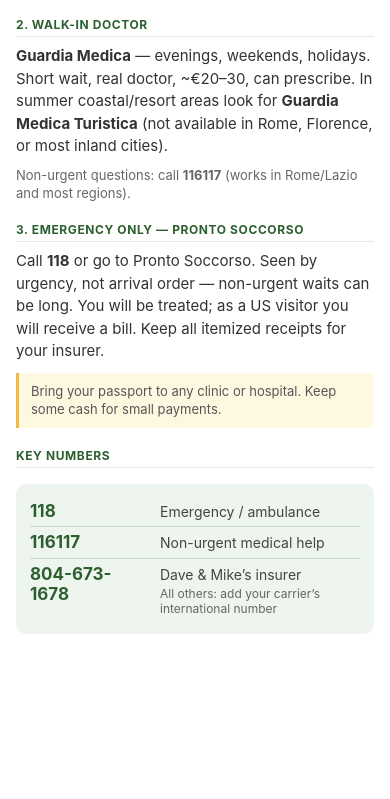
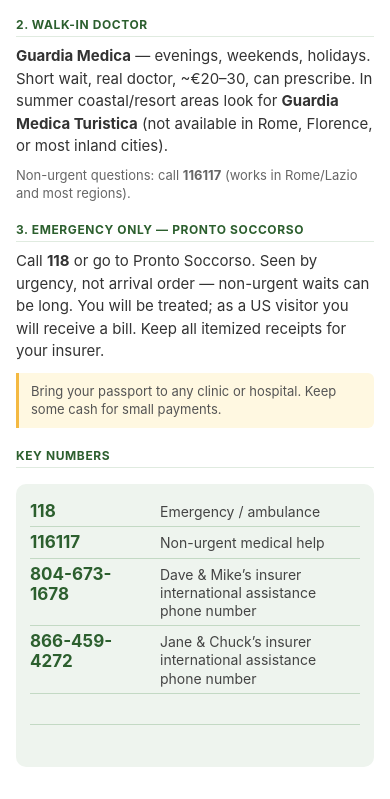
Before and after one commit to DaveM61/italy-2026, a plain HTML site: page medical.html in a window 390 px wide. Shown: the part 551-1350 px from the top of the page. Before the commit the page ends 1217 px from the top, so only its background shows below. Drawn offline with Linux system fonts and the light colour scheme.

Commit message:
J&C Insure Phone Number

```diff
--- a/medical.html
+++ b/medical.html
@@ -256,9 +256,19 @@
       </div>
       <div class="num-row">
         <span class="number">804-673-1678</span>
-        <span class="label">Dave &amp; Mike&rsquo;s insurer
-          <em>All others: add your carrier&rsquo;s international number</em>
-        </span>
+        <span class="label">Dave &amp; Mike&rsquo;s insurer international assistance phone number</span>
+      </div>
+      <div class="num-row">
+        <span class="number">866-459-4272</span>
+        <span class="label">Jane &amp; Chuck&rsquo;s insurer international assistance phone number</span>
+      </div>
+      <div class="num-row">
+        <span class="number">&nbsp;</span>
+        <span class="label">&nbsp;</span>
+      </div>
+      <div class="num-row">
+        <span class="number">&nbsp;</span>
+        <span class="label">&nbsp;</span>
       </div>
     </div>
 
```
